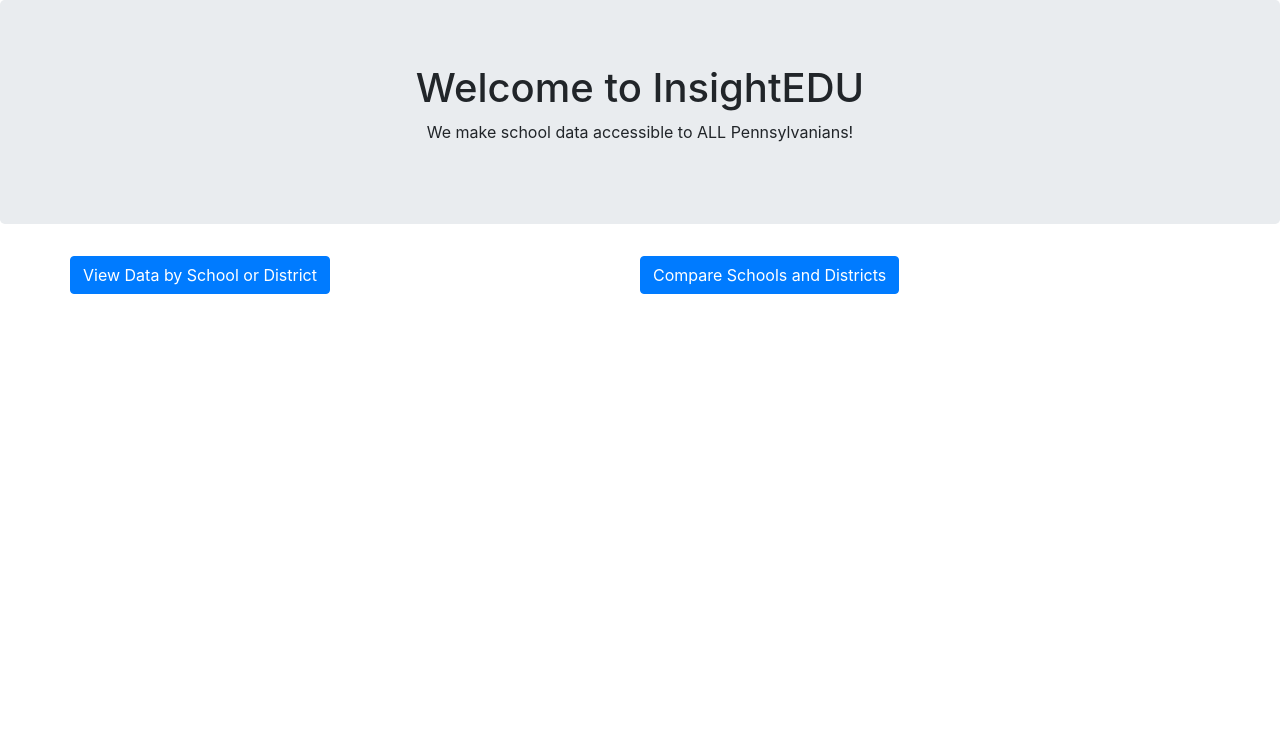
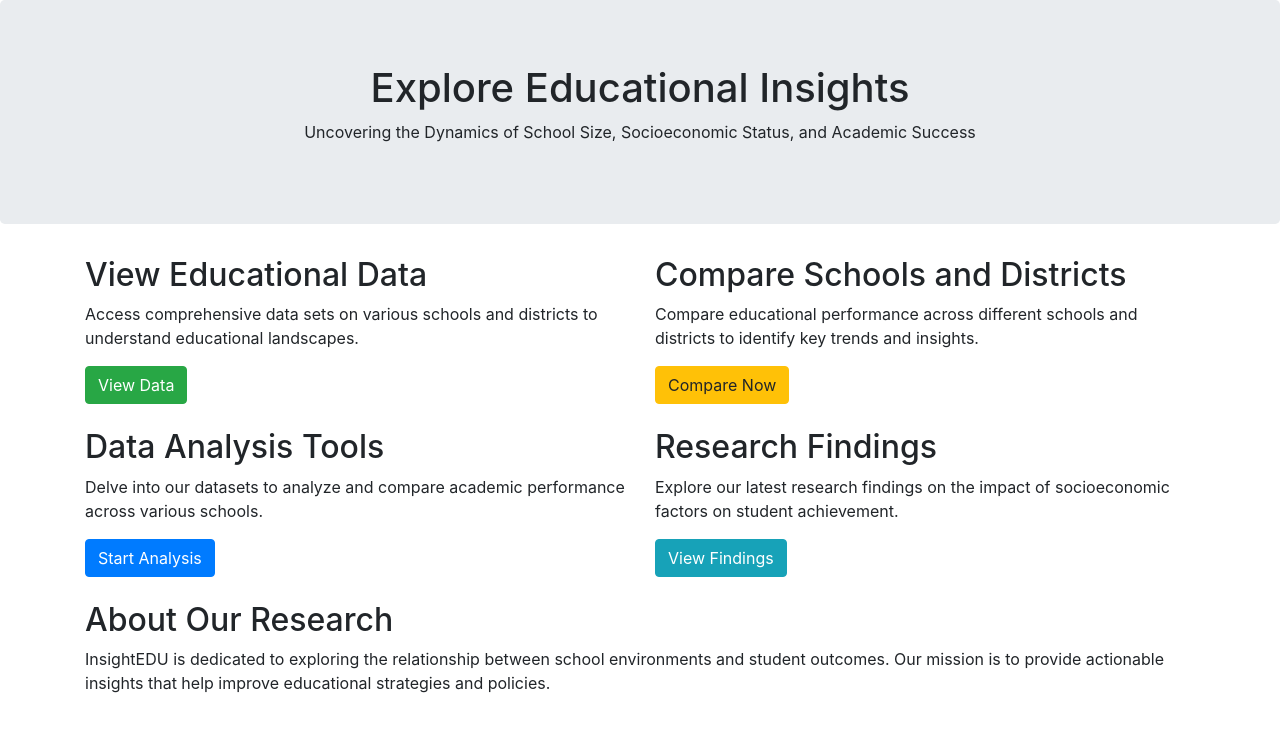
Before and after one commit to andrew-th/insightedu, a Django app: template myproject/myproject/myapp/templates/index.html in a window 1280 px wide. Shown: the top 732 px of the page. Run offline with Django 4.2, Linux system fonts and the light colour scheme; the template is opened without the code that fills it, so the values that code supplies are empty; some libraries are stand-ins or nearby versions.

Commit message:
Update frontend

```diff
--- a/myproject/myapp/urls.py
+++ b/myproject/myapp/urls.py
@@ -9,5 +9,5 @@ urlpatterns = [
     path('data/', views.display_table1_data, name='display_table1_data'),
     path('examp/', views.display_pssa_exam_data, name='display_pssa_exam_data'),
     path('keystone/', views.display_keystone_exam_data, name='display_keystone_exam_data'),
-    path('districtform/', views.display_district_data, name='display_district_data')
+    path('district/', views.display_district_data, name='display_district_data')
 ]
--- a/myproject/myapp/views.py
+++ b/myproject/myapp/views.py
@@ -44,4 +44,4 @@ def display_keystone_exam_data(request):
 def display_district_data(request):
     data4 = DistrictForm.objects.all()
     print(data4)  # Check if data is correctly fetched
-    return render(request, 'myapp/districtform.html', {'data4': data4})
+    return render(request, 'myapp/district.html', {'data4': data4})
--- a/myproject/myproject/myapp/templates/index.html
+++ b/myproject/myproject/myapp/templates/index.html
@@ -12,28 +12,53 @@
   </head>
   <body>
 
-
     <div class="jumbotron text-center">
-	  <h1>Welcome to InsightEDU</h1>
-	  <p>We make school data accessible to ALL Pennsylvanians!</p>
+      <h1>Explore Educational Insights</h1>
+      <p>Uncovering the Dynamics of School Size, Socioeconomic Status, and Academic Success</p>
     </div>
 
     <div class="container">
-	  <div class="row">
-		<div class="col-6">
-		  <div class="row">
-			<a class="btn btn-primary" href="profile.html" role="button">View Data by School or District</a>
+      <!-- Data Viewing Section -->
+      <div class="row mb-4">
+        <div class="col-md-6">
+          <h2>View Educational Data</h2>
+          <p>Access comprehensive data sets on various schools and districts to understand educational landscapes.</p>
+          <a class="btn btn-success" href="view_data.html" role="button">View Data</a>
+        </div>
+
+        <!-- Data Comparison Section -->
+        <div class="col-md-6">
+          <h2>Compare Schools and Districts</h2>
+          <p>Compare educational performance across different schools and districts to identify key trends and insights.</p>
+          <a class="btn btn-warning" href="compare.html" role="button">Compare Now</a>
         </div>
       </div>
-		<div class="col-6">
+
+      <!-- Additional Resources -->
+      <div class="row mb-4">
+        <!-- Analysis Tools Section -->
+        <div class="col-md-6">
+          <h2>Data Analysis Tools</h2>
+          <p>Delve into our datasets to analyze and compare academic performance across various schools.</p>
+          <a class="btn btn-primary" href="analysis_tools.html" role="button">Start Analysis</a>
+        </div>
+
+        <!-- Research Findings Section -->
+        <div class="col-md-6">
+          <h2>Research Findings</h2>
+          <p>Explore our latest research findings on the impact of socioeconomic factors on student achievement.</p>
+          <a class="btn btn-info" href="research_findings.html" role="button">View Findings</a>
+        </div>
+      </div>
+
+      <!-- About Section -->
       <div class="row">
-				<a class="btn btn-primary" href="compare.html" role="button">Compare Schools and Districts</a>
+        <div class="col-12">
+          <h2>About Our Research</h2>
+          <p>InsightEDU is dedicated to exploring the relationship between school environments and student outcomes. Our mission is to provide actionable insights that help improve educational strategies and policies.</p>
         </div>
       </div>
     </div>
-	</div>
-
-
 
     <!-- Optional JavaScript -->
     <!-- jQuery first, then Popper.js, then Bootstrap JS -->
```
Also changed, not shown: myproject/myapp/models.py (+5 -5 lines), myproject/myapp/templates/myapp/districtform.html (deleted, +0 -48 lines), 4 other files. Lines whose indentation alone changed are shown as unchanged.
